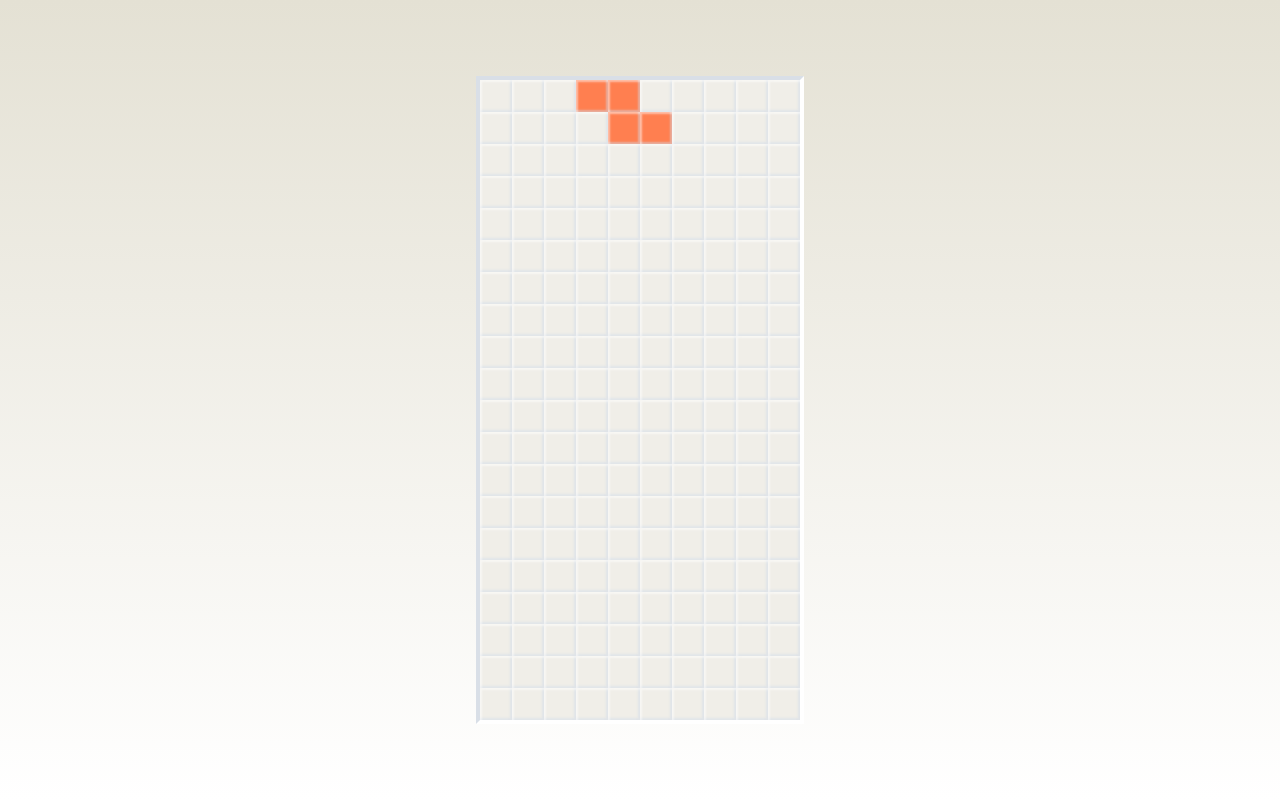
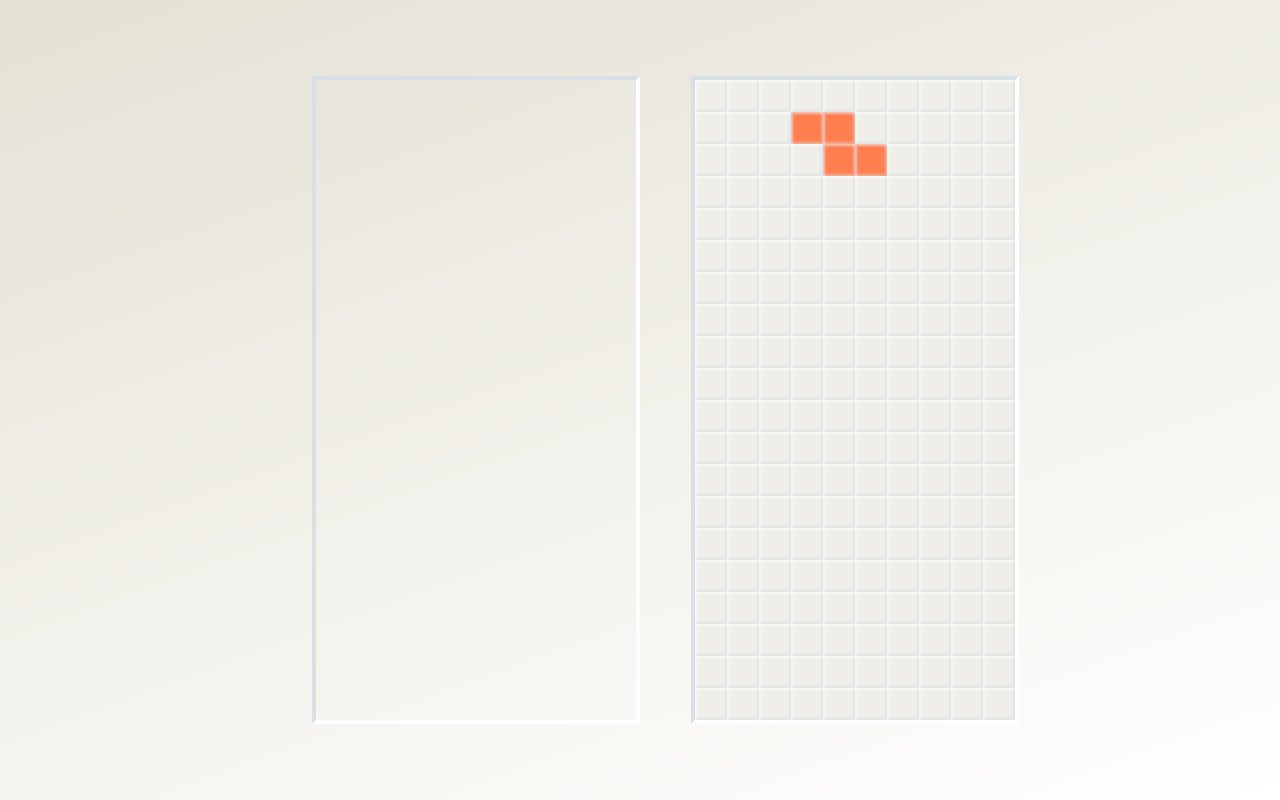
Before and after one commit to Pulynets/JS_Marathon_Tetris_240626, a plain HTML site: page index.html in a window 1280 px wide. Drawn offline with Linux system fonts and the light colour scheme.

Commit message:
not full HW

```diff
--- a/index.html
+++ b/index.html
@@ -8,6 +8,11 @@
 </head>
 <body>
 
+    <div class="statistic">
+        <!-- <div></div> -->
+        <!-- <div></div> -->
+        <!-- <div></div> -->
+    </div>
     <div class="tetris">
         <!-- <div></div> -->
         <!-- <div></div> -->
--- a/script.js
+++ b/script.js
@@ -143,8 +143,20 @@ function moveTetrominoDown(){
 
 function draw(){
     cells.forEach( el => el.removeAttribute('class'))
+    fallingFigure();
     drawPlayfield();
     drawTetramino();
+}
+
+// FALING
+
+function fallingFigure(){
+
+    tetromino.row += 1;
+        if(!isValid()){
+            tetromino.row -= 1;
+            placeTetramino()
+        }
 }
 
 // ROTATE
--- a/style.css
+++ b/style.css
@@ -3,11 +3,21 @@
 }
 
 body{
-    background: linear-gradient(180deg, rgb(228, 225, 212), white);
+    background: linear-gradient(160deg, rgb(228, 225, 212), white);
     height: 100vh;
     display: flex;
     justify-content: center;
     align-items: center;
+}
+
+.statistic{
+    height: 80vh;
+    width: min(40vh, 70vw);
+    margin:4vw;
+    border: 4px solid white;
+    border-top: 4px solid rgb(217, 223, 231);
+    border-left: 4px solid rgb(217, 223, 231);
+    display: grid;
 }
 
 .tetris{
```
Also changed, not shown: Info/Tetris marafon 3/homework.txt, tmp_REF/JS_Tetris_Mockup.png (added).
